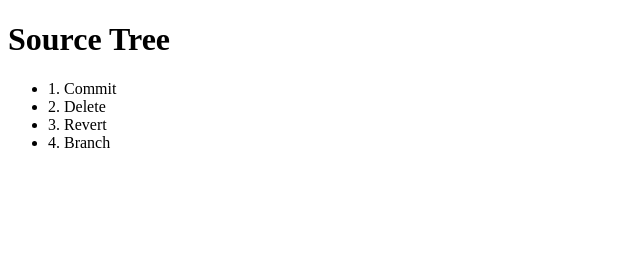
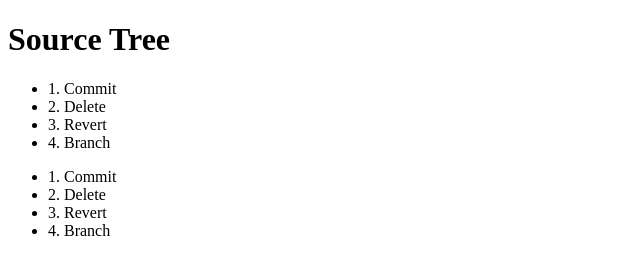
Before and after one commit to ktx2047/sourcetreeOrigin, a plain HTML site: page index.html in a window 1280 px wide. Shown: the whole page, without its empty margins (0-640 px from the left). Drawn offline with Linux system fonts and the light colour scheme.

Commit message:
Include navigation bar.

```diff
--- a/index.html
+++ b/index.html
@@ -17,6 +17,19 @@
 
 		</ul>
 
+		<nav>
+
+			<ul>
+
+				<li>1. Commit</li>
+				<li>2. Delete</li>
+				<li>3. Revert</li>
+				<li>4. Branch</li>
+
+			</ul>
+
+		</nav>
+
 	</body>
 
 </html>
```
